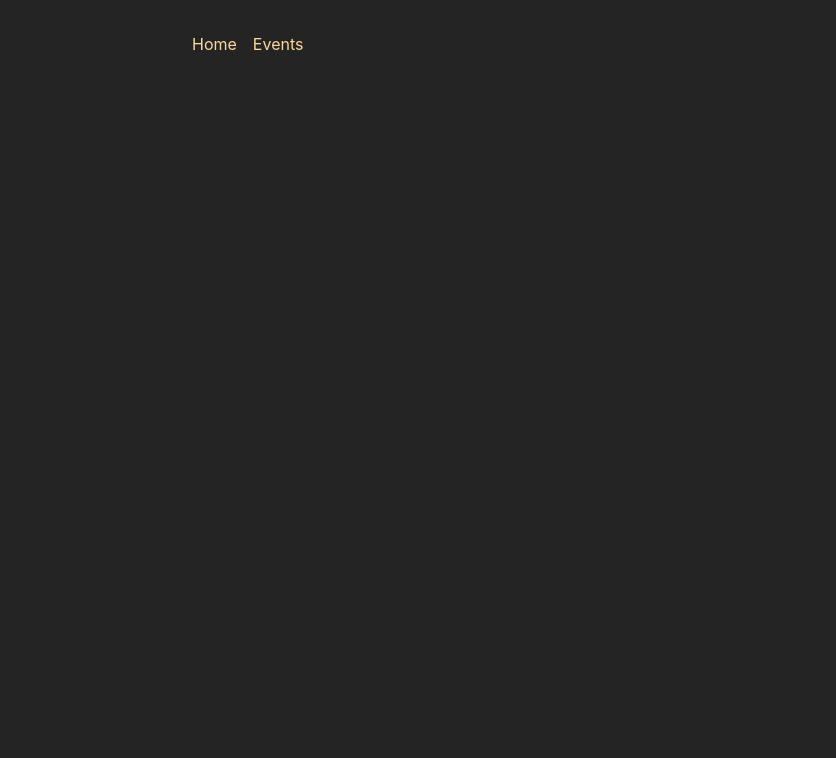
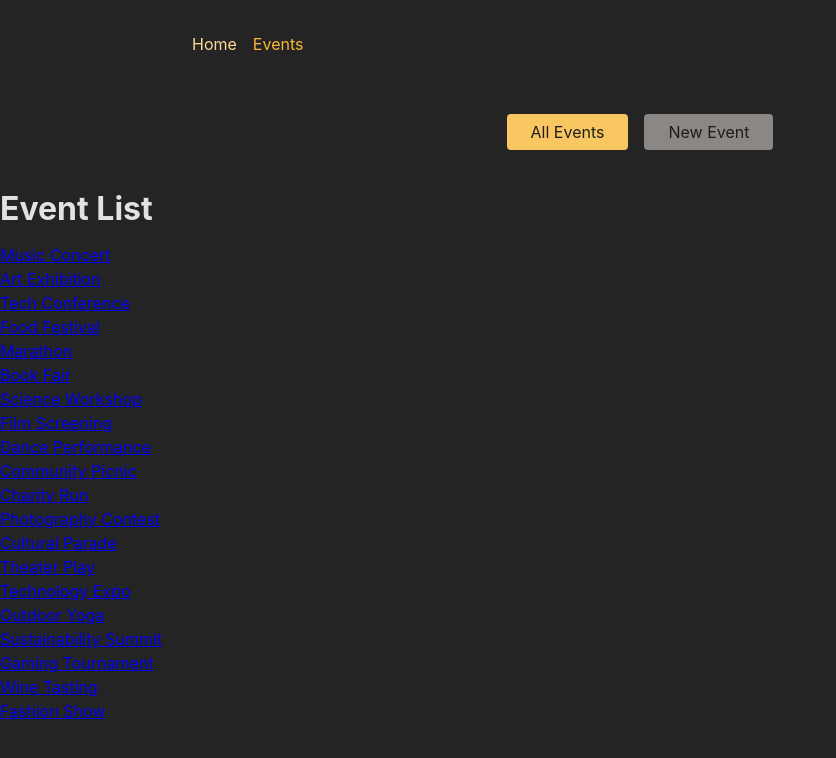
Before and after one commit to suhasbachhav/multi-page-spa-event-mgmt, a React (Create React App) app in the folder frontend/: page /events in a window 1280 px wide. Shown: the top 758 px of the page, without its empty margins (0-836 px from the left). Built offline with nearby package versions, Linux system fonts and the light colour scheme.

Commit message:
navigation update

```diff
--- a/frontend/src/App.jsx
+++ b/frontend/src/App.jsx
@@ -1,12 +1,4 @@
-// 2. Add routing & route definitions for these five pages
-//    - / => HomePage
-//    - /events => EventsPage
-//    - /events/<some-id> => EventDetailPage
-//    - /events/new => NewEventPage
-//    - /events/<some-id>/edit => EditEventPage
-// 3. Add a root layout that adds the <MainNavigation> component above all page components
-// 4. Add properly working links to the MainNavigation
-// 5. Ensure that the links in MainNavigation receive an "active" class when active
+
 // 6. Output a list of dummy events to the EventsPage
 //    Every list item should include a link to the respective EventDetailPage
 // 7. Output the ID of the selected event on the EventDetailPage
@@ -14,11 +6,12 @@
 
 import { RouterProvider, createBrowserRouter } from 'react-router-dom';
 import HomePage from './pages/Home';
-import Eventspage from './pages/Event';
+import Eventspage from './pages/Events';
 import EditEventPage from './pages/EditEvent';
 import NewEventPage from './pages/NewEvent';
 import EventDetailsPage from './pages/EventDetails';
 import RootLayout from './pages/Root';
+import EventsRootLayout from './pages/EventsRoot';
 
 const router = createBrowserRouter([
   {
@@ -26,10 +19,16 @@ const router = createBrowserRouter([
     element: <RootLayout />,
     children: [
       { index: true, element: <HomePage />},
-      { path: 'events', element: <Eventspage />},
-      { path: 'events/:eventId', element: <EventDetailsPage />},
-      { path: 'events/new', element: <NewEventPage />},
-      { path: 'events/:eventId/edit', element: <EditEventPage />},
+      {
+        path: 'events',
+        element: <EventsRootLayout />,
+        children:[
+          { index: true, element: <Eventspage />},
+          { path: ':eventId', element: <EventDetailsPage />},
+          { path: 'new', element: <NewEventPage />},
+          { path: ':eventId/edit', element: <EditEventPage />},
+        ]
+      },
     ]
   },
 
--- a/frontend/src/components/EventsNavigation.jsx
+++ b/frontend/src/components/EventsNavigation.jsx
@@ -1,3 +1,4 @@
+import { NavLink } from 'react-router-dom';
 import classes from './EventsNavigation.module.css';
 
 function EventsNavigation() {
@@ -6,10 +7,10 @@ function EventsNavigation() {
       <nav>
         <ul className={classes.list}>
           <li>
-            <a href="/events">All Events</a>
+            <NavLink to="/events" className={({isActive}) => isActive ? classes.active : undefined} end>All Events</NavLink>
           </li>
           <li>
-            <a href="/events/new">New Event</a>
+            <NavLink to="/events/new" className={({isActive}) => isActive ? classes.active : undefined}>New Event</NavLink>
           </li>
         </ul>
       </nav>
--- a/frontend/src/components/MainNavigation.jsx
+++ b/frontend/src/components/MainNavigation.jsx
@@ -1,3 +1,4 @@
+import { NavLink } from 'react-router-dom';
 import classes from './MainNavigation.module.css';
 
 function MainNavigation() {
@@ -6,10 +7,10 @@ function MainNavigation() {
       <nav>
         <ul className={classes.list}>
           <li>
-            <a>Home</a>
+            <NavLink to='/' className={({isActive})=> isActive ? classes.active : ''} end>Home</NavLink>
           </li>
           <li>
-            <a>Events</a>
+            <NavLink to='/events' className={({isActive})=> isActive ? classes.active : ''}>Events</NavLink>
           </li>
         </ul>
       </nav>
--- /dev/null
+++ b/frontend/src/events-list.js
@@ -0,0 +1,22 @@
+export const EVENTS = [
+    { id: 1, title: "Music Concert" },
+    { id: 2, title: "Art Exhibition" },
+    { id: 3, title: "Tech Conference" },
+    { id: 4, title: "Food Festival" },
+    { id: 5, title: "Marathon" },
+    { id: 6, title: "Book Fair" },
+    { id: 7, title: "Science Workshop" },
+    { id: 8, title: "Film Screening" },
+    { id: 9, title: "Dance Performance" },
+    { id: 10, title: "Community Picnic" },
+    { id: 11, title: "Charity Run" },
+    { id: 12, title: "Photography Contest" },
+    { id: 13, title: "Cultural Parade" },
+    { id: 14, title: "Theater Play" },
+    { id: 15, title: "Technology Expo" },
+    { id: 16, title: "Outdoor Yoga" },
+    { id: 17, title: "Sustainability Summit" },
+    { id: 18, title: "Gaming Tournament" },
+    { id: 19, title: "Wine Tasting" },
+    { id: 20, title: "Fashion Show" }
+];
--- a/frontend/src/pages/Event.jsx
+++ /dev/null
@@ -1,5 +0,0 @@
-function Eventspage() {
-    return ( <></> );
-}
-
-export default Eventspage;
--- a/frontend/src/pages/EventDetails.jsx
+++ b/frontend/src/pages/EventDetails.jsx
@@ -1,5 +1,13 @@
+import { useParams } from "react-router-dom";
+
 function EventDetailsPage() {
-    return ( <></> );
+    const params = useParams();
+    return (
+        <>
+            <h1>Event Details Page</h1>
+            <p>Event Id : {params.eventId}</p>
+        </>
+    );
 }
 
 export default EventDetailsPage;
--- /dev/null
+++ b/frontend/src/pages/Events.jsx
@@ -0,0 +1,25 @@
+import { Link } from "react-router-dom";
+import { EVENTS } from "../events-list";
+
+function Eventspage() {
+    return (
+        <>
+            <h1>Event List</h1>
+            <ul>
+                {
+                EVENTS.map((event)=>{
+                    return (
+                        <li key={event.id}>
+                            <Link to={`e${event.id}`}>
+                                {event.title}
+                            </Link>
+                        </li>
+                    )
+                })
+                }
+            </ul>
+        </>
+    );
+}
+
+export default Eventspage;
--- /dev/null
+++ b/frontend/src/pages/EventsRoot.jsx
@@ -0,0 +1,15 @@
+import { Outlet } from 'react-router-dom';
+import EventsNavigation from '../components/EventsNavigation';
+
+function EventsRootLayout() {
+    return (
+        <>
+            <EventsNavigation />
+            <main>
+                <Outlet />
+            </main>
+        </>
+    );
+}
+
+export default EventsRootLayout;
```
